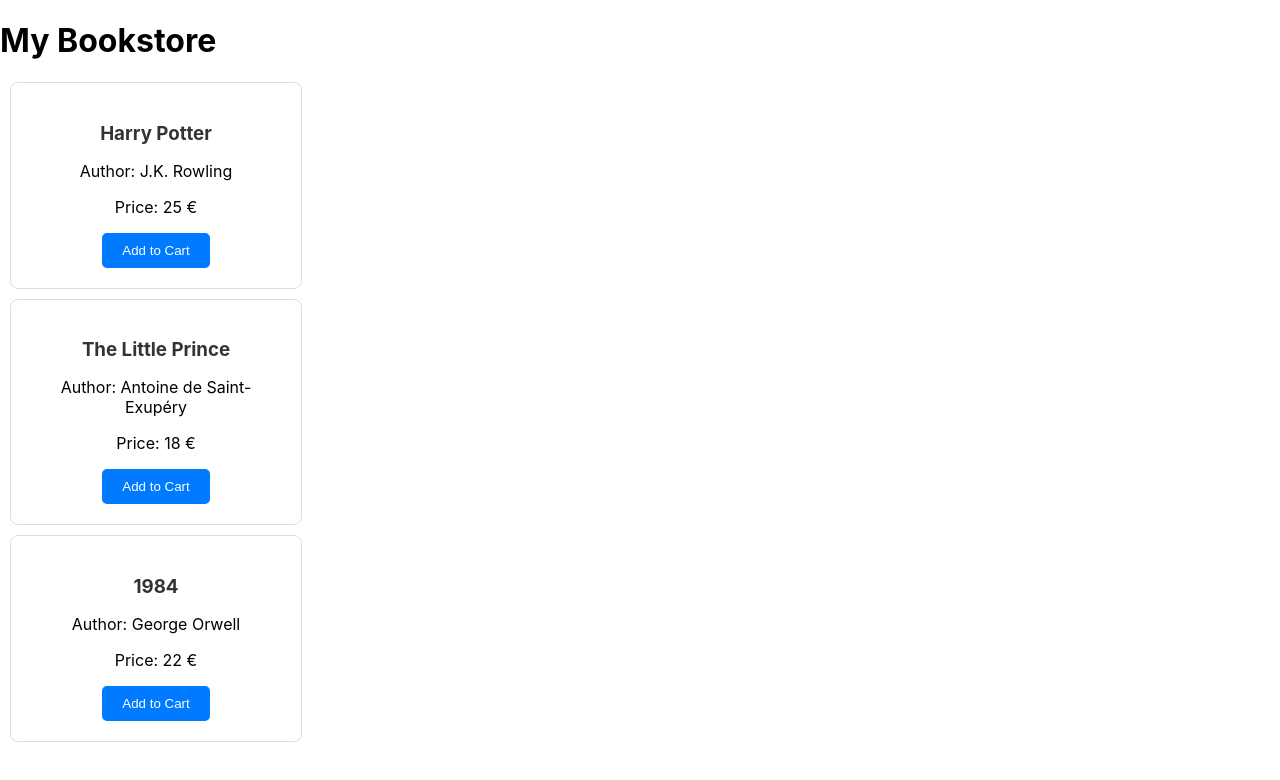
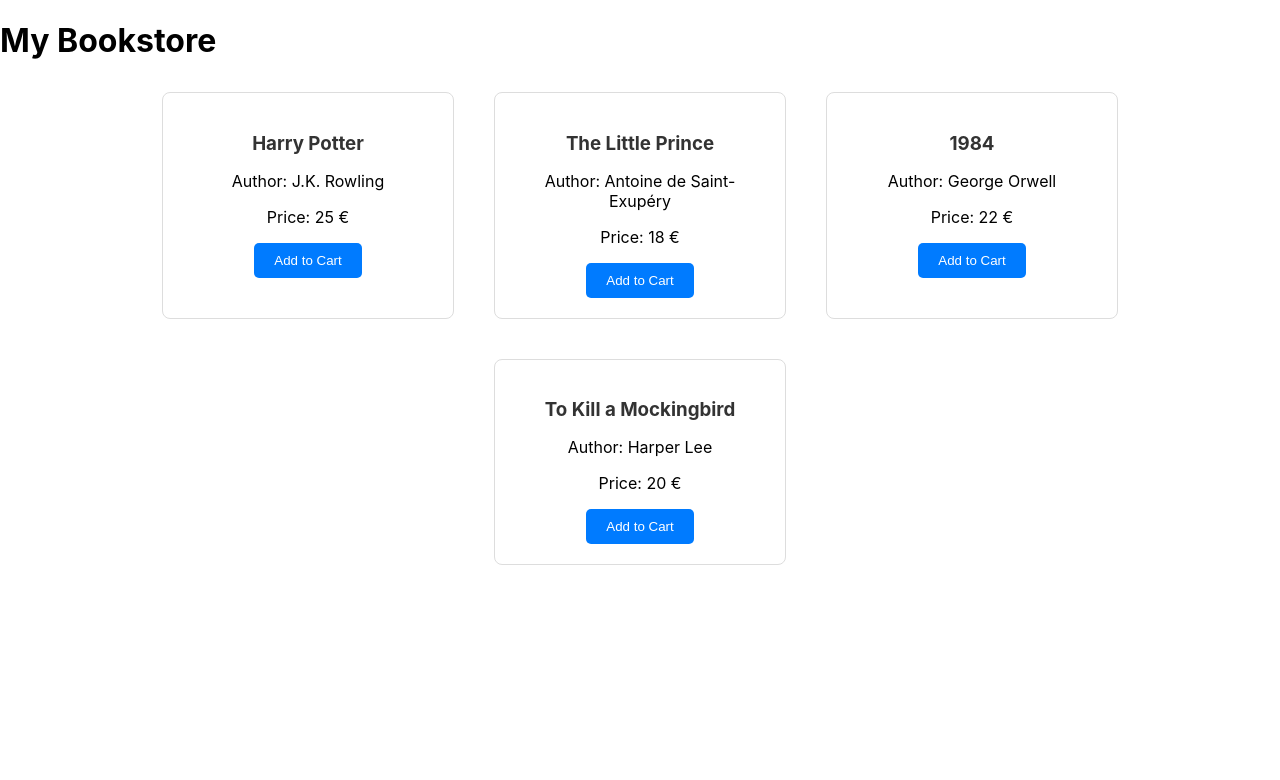
Before and after one commit to marzighased/react-bookstore, a React (Create React App) app: page / in a window 1280 px wide. Shown: the top 780 px of the page. Built offline with nearby package versions, Linux system fonts and the light colour scheme.

Commit message:
book array and new styles added

```diff
--- a/src/App.js
+++ b/src/App.js
@@ -2,12 +2,27 @@
 import Book from './book';
 
 function App() {
+  const books = [
+    { id: 1, title: "Harry Potter", author: "J.K. Rowling", price: "25" },
+    { id: 2, title: "The Little Prince", author: "Antoine de Saint-Exupéry", price: "18" },
+    { id: 3, title: "1984", author: "George Orwell", price: "22" },
+    { id: 4, title: "To Kill a Mockingbird", author: "Harper Lee", price: "20" }
+  ];
+
   return (
     <div>
       <h1>My Bookstore</h1>
-      <Book title="Harry Potter" author="J.K. Rowling" price="25"/>
-      <Book title="The Little Prince" author="Antoine de Saint-Exupéry" price="18" />
-      <Book title="1984" author="George Orwell" price="22" />
+      <div className='books-container'>
+        {books.map(book => (
+          <Book
+            key={book.id}
+            title={book.title}
+            author={book.author}
+            price={book.price}
+          />
+        ))}
+      </div>
+
     </div>
   );
 }
--- a/src/book.css
+++ b/src/book.css
@@ -24,3 +24,20 @@
 .book button:hover {
   background-color: #0056b3;
 }
+
+.app {
+  padding: 20px;
+}
+
+.app h1 {
+  text-align: center;
+  color: #333;
+  margin-bottom: 30px;
+}
+
+.books-container {
+  display: flex;
+  flex-wrap: wrap;
+  justify-content: center;
+  gap: 20px;
+}
```
Also changed, not shown: src/App.css (deleted, +0 -38 lines).
